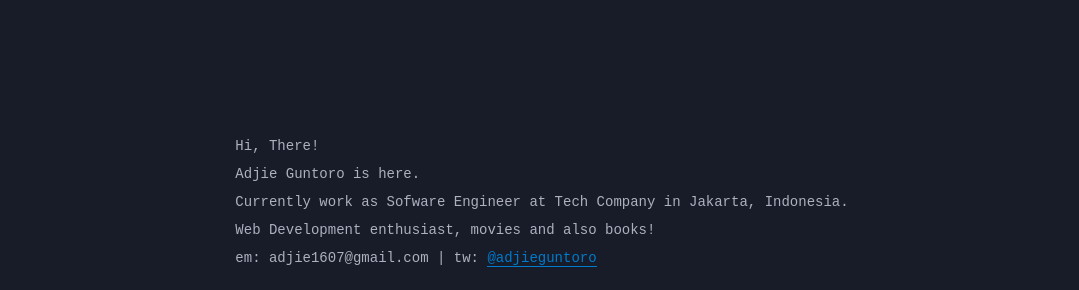
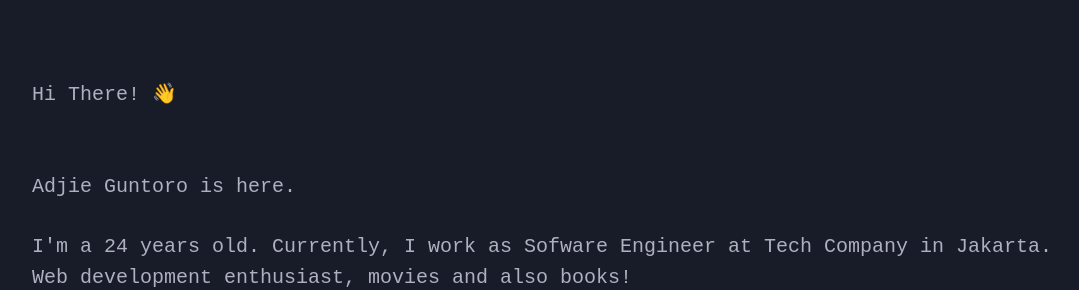
Before and after one commit to adjieguntoro-tokped/blognya-adjie, a Gatsby site: page / in a window 1280 px wide. Shown: the part 198-488 px from the top of the page, without its empty margins (98-1177 px from the left). Built offline with nearby package versions, Linux system fonts and the light colour scheme; Gatsby itself is replaced by a stand-in of ours; some packages are replaced by stand-ins of ours.

Commit message:
change homepage

```diff
--- a/gatsby-config.js
+++ b/gatsby-config.js
@@ -50,7 +50,7 @@ module.exports = {
     {
       resolve: `gatsby-plugin-google-analytics`,
       options: {
-        //trackingId: `ADD YOUR TRACKING ID HERE`,
+        trackingId: `UA-17069043-1`,
       },
     },
     `gatsby-plugin-feed`,
--- a/src/pages/index.js
+++ b/src/pages/index.js
@@ -19,7 +19,8 @@ const styles = {
   },
   content: {
     display: "block",
-    fontSize: `${14 / 16}rem`,
+    fontSize: `${20 / 16}rem`,
+    lineHeight: "1.9rem",
     color: "#afafbf",
   },
 }
@@ -31,13 +32,17 @@ const Home = () => {
       <div style={styles.container}>
         <div style={styles.wrapper}>
           <code style={styles.content}>
-            Hi, There! <br />
+            Hi There! 👋
+            <br />
+            <br />
+            <br />
             Adjie Guntoro is here.
             <br />
-            Currently work as Sofware Engineer at Tech Company in Jakarta,
-            Indonesia.
             <br />
-            Web Development enthusiast, movies and also books!
+            I'm a 24 years old. Currently, I work as Sofware Engineer at Tech
+            Company in Jakarta.
+            <br />
+            Web development enthusiast, movies and also books!
             <br />
             em: adjie1607@gmail.com | tw:{" "}
             <a target="_blank" href="https://twitter.com/adjieguntoro">
```
